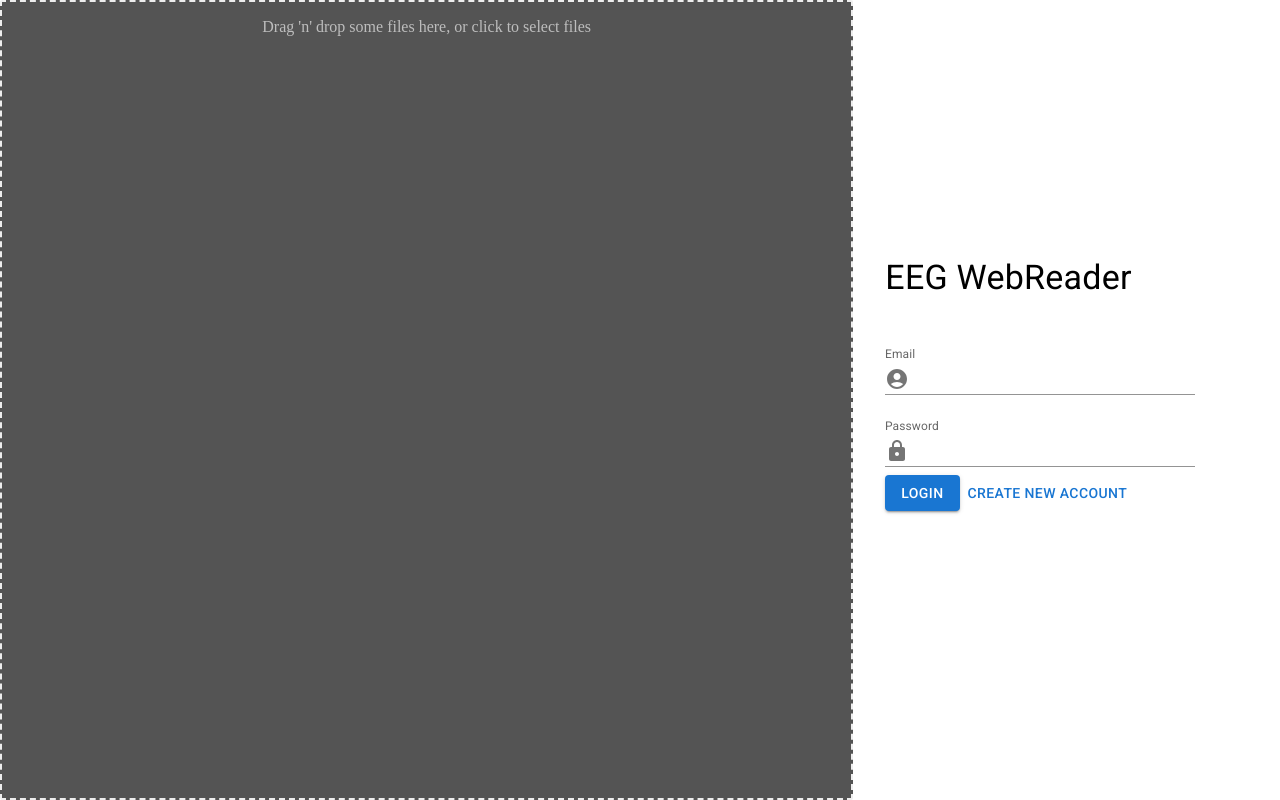
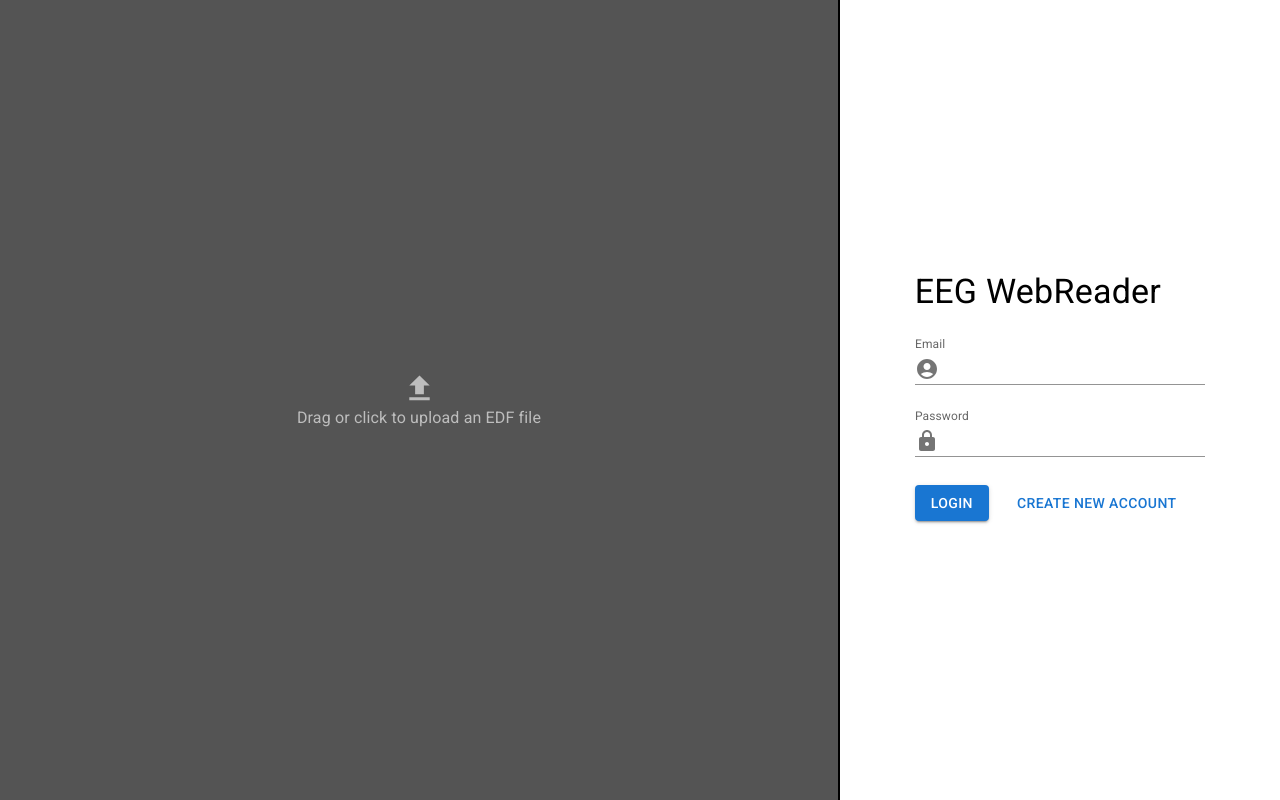
Before and after one commit to DanasPirmasis/EEGInfoSystem, a React (Create React App) app in the folder client/: page / in a window 1280 px wide. Built offline with nearby package versions, Linux system fonts and the light colour scheme.

Commit message:
Landing page fixes, Signal picking func and other fixes

```diff
--- a/client/src/App.js
+++ b/client/src/App.js
@@ -6,35 +6,33 @@ import { Grid } from '@mui/material';
 import DragAndDrop from './components/DragAndDrop';
 
 const App = () => {
-	const [loginSliderClicked, setLoginSliderClicked] = useState(false);
-	const [animationFinished, setAnimationFinished] = useState(false);
+	const [nextScreen, setNextScreen] = useState(false);
+	const [edfFile, setEdfFile] = useState([]);
 
-	const loginSliderHandler = () => {
-		setLoginSliderClicked(true);
+	const fadeToNextScreen = () => {
+		setNextScreen(true);
 	};
 
-	const animationFinishedHandler = async () => {
-		await new Promise((resolve) => setTimeout(resolve, 1000));
-		setAnimationFinished(true);
+	const uploadHandler = (file) => {
+		setEdfFile(file);
+		setNextScreen(true);
 	};
-
+	//TODO: Make it so that UpperToolbar and Reader components only mount after the others unmount
 	return (
 		<div>
-			<UpperToolbar
-				appear={loginSliderClicked}
-				animationFinishedHandler={animationFinishedHandler}
-			/>
 			<Grid container direction="row">
-				<Grid item xs={animationFinished ? 12 : 8}>
-					{animationFinished && <Reader marginTop="65px" />}
-					{!animationFinished && <DragAndDrop />}
+				<Grid item sx={{ flexGrow: 1 }}>
+					<DragAndDrop appear={!nextScreen} uploadHandler={uploadHandler} />
 				</Grid>
-				{!animationFinished && (
-					<Grid item xs={4}>
-						<Login loginSliderHandler={loginSliderHandler} />
-					</Grid>
-				)}
+				<Grid item>
+					<Login
+						appear={!nextScreen}
+						loginSliderHandler={fadeToNextScreen}
+					></Login>
+				</Grid>
 			</Grid>
+			<UpperToolbar appear={nextScreen} />
+			{nextScreen && <Reader data={edfFile} />}
 		</div>
 	);
 };
--- a/client/src/components/DragAndDrop.js
+++ b/client/src/components/DragAndDrop.js
@@ -1,16 +1,17 @@
-import Dropzone, { useDropzone } from 'react-dropzone';
-import { useCallback, useMemo } from 'react';
-import edfdecoder from 'edfdecoder';
+import { useDropzone } from 'react-dropzone';
+import { useState, useMemo } from 'react';
+import FileUploadIcon from '@mui/icons-material/FileUpload';
+import { Fade, Typography } from '@mui/material';
+
+const edfdecoder = require('edfdecoder');
 
 const baseStyle = {
 	flex: 1,
 	display: 'flex',
 	flexDirection: 'column',
 	alignItems: 'center',
-	borderWidth: 2,
-	borderRadius: 2,
-	borderColor: '#eeeeee',
-	borderStyle: 'dashed',
+	justifyContent: 'center',
+	borderRight: 'black solid 2px',
 	backgroundColor: '#545454',
 	color: '#bdbdbd',
 	outline: 'none',
@@ -26,37 +27,55 @@ const acceptStyle = {
 };
 
 const rejectStyle = {
-	borderColor: '#ff1744',
+	backgroundColor: '#ff1744',
 };
 
-const DragAndDrop = () => {
-	// const onDrop = useCallback((acceptedFiles) => {
-	// 	const buffer = acc
+const DragAndDrop = (props) => {
+	const [text, setText] = useState('Drag or click to upload an EDF file');
 
-	//     var decoder = new edfdecoder.EdfDecoder();
-	//     decoder.setInput(buffer);
-	//     decoder.decode();
-	//     var output = decoder.getOutput();
-	// }, []);
+	const onDrop = (acceptedFiles) => {
+		acceptedFiles.forEach((file) => {
+			const reader = new FileReader();
 
-	// const { getRootProps, getInputProps, isDragActive } = useDropzone({ onDrop });
+			reader.onabort = () => console.log('file reading was aborted');
+			reader.onerror = () => console.log('file reading has failed');
+			reader.onload = () => {
+				const binaryStr = reader.result;
+				const outputFile = decodeEdfFile(binaryStr);
+				props.uploadHandler(outputFile);
+			};
+			reader.readAsArrayBuffer(file);
+		});
+	};
 
 	const {
-		acceptedFiles,
 		getRootProps,
 		getInputProps,
 		isDragActive,
 		isDragAccept,
 		isDragReject,
 	} = useDropzone({
+		onDrop,
 		accept: '.edf',
-		onDrop: (acceptedFiles) => {
-			console.log(acceptedFiles);
-		},
+		maxFiles: 1,
+		maxFileSize: 100,
 		onDropRejected: () => {
-			console.log('file rejected');
+			textHandler();
 		},
 	});
+
+	const decodeEdfFile = (file) => {
+		try {
+			const decoder = new edfdecoder.EdfDecoder();
+			decoder.setInput(file);
+			decoder.decode();
+			const output = decoder.getOutput();
+			console.log(output);
+			return output;
+		} catch (error) {
+			console.log(error);
+		}
+	};
 
 	const style = useMemo(
 		() => ({
@@ -68,21 +87,32 @@ const DragAndDrop = () => {
 		[isDragActive, isDragReject, isDragAccept]
 	);
 
-	const files = acceptedFiles.map((file) => (
-		<li key={file.path}>
-			{file.path} - {file.size} bytes
-		</li>
-	));
+	const textHandler = async () => {
+		setText('Unsupported file type');
+		await new Promise((resolve) => setTimeout(resolve, 3000));
+		setText('Drag or click to upload an EDF file');
+	};
 
 	return (
-		<section
-			style={{ display: 'flex', flexDirection: 'column', minHeight: '100vh' }}
+		<Fade
+			in={props.appear}
+			timeout={{ enter: 0, exit: 200 }}
+			unmountOnExit={true}
 		>
-			<div {...getRootProps({ style })}>
-				<input {...getInputProps()} />
-				<p>Drag 'n' drop some files here, or click to select files</p>
-			</div>
-		</section>
+			<section
+				style={{
+					display: 'flex',
+					flexDirection: 'row',
+					minHeight: '100vh',
+				}}
+			>
+				<div {...getRootProps({ style })}>
+					<input {...getInputProps()} />
+					<FileUploadIcon fontSize="large" />
+					<Typography>{text}</Typography>
+				</div>
+			</section>
+		</Fade>
 	);
 };
 
--- a/client/src/components/LineChart.js
+++ b/client/src/components/LineChart.js
@@ -31,7 +31,7 @@ const LineChart = (props) => {
 	svg.append('g').call(d3.axisLeft(y));
 	let testObj = [];
 
-	for (let i = 0; i < props.labels.length; i++) {
+	for (let i = 0; i < props.data.length; i++) {
 		testObj.push({ data: props.data[i], label: i });
 	}
 	console.log(testObj);
--- a/client/src/components/Login.js
+++ b/client/src/components/Login.js
@@ -1,37 +1,32 @@
 import {
 	Button,
-	Collapse,
 	Grid,
 	TextField,
 	Typography,
 	InputAdornment,
+	Fade,
 } from '@mui/material';
 import { AccountCircle, LockRounded } from '@mui/icons-material';
-import { useState } from 'react';
 
 const Login = (props) => {
-	const [loginSliderClicked, setloginSliderClicked] = useState(false);
-
 	const loginSliderHandler = () => {
-		setloginSliderClicked(true);
 		props.loginSliderHandler();
 	};
 
 	return (
-		<Collapse
-			sx={{ float: 'right' }}
-			in={!loginSliderClicked}
-			orientation="horizontal"
-			timeout={700}
+		<Fade
+			in={props.appear}
+			timeout={{ enter: 0, exit: 200 }}
+			unmountOnExit={true}
 		>
 			<Grid
 				container
 				display="flex"
 				flexDirection="column"
-				spacing={4}
+				spacing={1}
 				alignContent="center"
 				justifyContent="center"
-				width="40vw"
+				width="35vw"
 				minHeight="100vh"
 				boxShadow="10px"
 			>
@@ -67,13 +62,19 @@ const Login = (props) => {
 						}}
 					></TextField>
 
-					<Button variant="contained" onClick={loginSliderHandler}>
+					<Button
+						sx={{ marginTop: '20px' }}
+						variant="contained"
+						onClick={loginSliderHandler}
+					>
 						Login
 					</Button>
-					<Button>Create new account</Button>
+					<Button sx={{ marginTop: '20px', marginLeft: '20px' }}>
+						Create new account
+					</Button>
 				</Grid>
 			</Grid>
-		</Collapse>
+		</Fade>
 	);
 };
 
--- /dev/null
+++ b/client/src/components/MontageModal.js
@@ -0,0 +1,95 @@
+import { Modal, Typography, Box, Button } from '@mui/material';
+import { useState } from 'react';
+
+const MontageModal = (props) => {
+	//const [selectedSignals, setselectedSignals] = useState([]);
+
+	const selectSignal = (e) => {
+		console.log(e.target.innerText);
+	};
+
+	return (
+		<Modal
+			open={props.open}
+			onClose={props.handleClose}
+			aria-labelledby="modal-modal-title"
+			aria-describedby="modal-modal-description"
+			style={{
+				display: 'flex',
+				alignItems: 'center',
+				justifyContent: 'center',
+			}}
+		>
+			<Box
+				sx={{
+					display: 'flex',
+					flexDirection: 'column',
+					width: '45vw',
+					border: '1px solid #000',
+					boxShadow: 12,
+					bgcolor: 'background.paper',
+				}}
+			>
+				<Typography id="modal-modal-title" variant="h6" component="h2">
+					Choose signals for a montage
+				</Typography>
+				<div
+					style={{
+						display: 'flex',
+						flexDirection: 'row',
+						justifyContent: 'space-between',
+						alignItems: 'center',
+						paddingTop: '10px',
+						paddingBottom: '10px',
+					}}
+				>
+					<Typography id="modal-modal-description">Choose signals</Typography>
+					<Typography sx={{ paddingRight: '6.3vw' }}>Derivation</Typography>
+				</div>
+				<div
+					style={{
+						display: 'flex',
+						flexDirection: 'row',
+						alignItems: 'flex-start',
+						justifyContent: 'space-between',
+					}}
+				>
+					<div
+						style={{
+							display: 'flex',
+							flexWrap: 'wrap',
+							flexDirection: 'column',
+							maxHeight: '75vh',
+							border: '1px solid black',
+							borderBottomWidth: '0px',
+							borderLeftWidth: '0px',
+							minWidth: '12vw',
+							overflow: 'auto',
+						}}
+					>
+						{props.signals.map((signal) => (
+							<li style={{ listStyleType: 'none' }} key={signal.label}>
+								<Button
+									onClick={selectSignal}
+									sx={{ padding: '3px', flexGrow: 1 }}
+								>
+									{signal.label}
+								</Button>
+							</li>
+						))}
+					</div>
+					<div
+						style={{
+							display: 'flex',
+							border: '1px solid black',
+						}}
+					>
+						huh
+					</div>
+				</div>
+			</Box>
+		</Modal>
+	);
+};
+
+export default MontageModal;
--- a/client/src/components/Reader.js
+++ b/client/src/components/Reader.js
@@ -1,53 +1,40 @@
-import { Button, Grid } from '@mui/material';
+import { Grid } from '@mui/material';
 import LineChart from './LineChart';
-import Axios from 'axios';
-import { useState } from 'react';
+import React, { useState } from 'react';
+import MontageModal from './MontageModal';
 
-const Reader = () => {
-	const [physicalSignal, setphysicalSignal] = useState('');
+const Reader = (props) => {
+	const [displayedSignals, setDisplayedSignals] = useState('');
+	const [openModal, setOpenModal] = useState(true);
 
-	const getGraphData = () => {
-		Axios.get('http://localhost:5000/api/v1/')
-			.then((response) => {
-				setphysicalSignal(Object.values(response.data));
-			})
-			.catch((err) => {
-				console.log(err);
-			});
-	};
-	const a = Array.from(Array(physicalSignal.length).keys());
+	const handleClose = () => setOpenModal(false);
 
-	const getTestData = () => {
-		const start = new Date();
-		Axios.get('http://localhost:5000/api/v1/physicalSignals')
-			.then((response) => {
-				console.log(response);
-				const timeTaken = new Date() - start;
-				console.log(timeTaken);
-			})
-			.catch((err) => {
-				console.log(err);
-			});
+	const dataHandler = (selectedData) => {
+		setDisplayedSignals(selectedData);
 	};
 
+	console.log(props.data._header.signalInfo);
+
 	return (
+		<React.Fragment>
 			<Grid
 				container
 				spacing={1}
 				alignItems="flex-start"
 				justifyContent="flex-start"
+				marginTop="64px"
 			>
 				<Grid item>Line Chart</Grid>
 				<Grid item>
-				<LineChart data={physicalSignal} labels={a}></LineChart>
-			</Grid>
-			<Grid item>
-				<Button onClick={getGraphData}>Get Data</Button>
-			</Grid>
-			<Grid item>
-				<Button onClick={getTestData}>Get Test Data</Button>
+					<LineChart data={displayedSignals}></LineChart>
 				</Grid>
 			</Grid>
+			<MontageModal
+				open={openModal}
+				handleClose={handleClose}
+				signals={props.data._header.signalInfo}
+			/>
+		</React.Fragment>
 	);
 };
 
```
Lines whose indentation alone changed are shown as unchanged.
